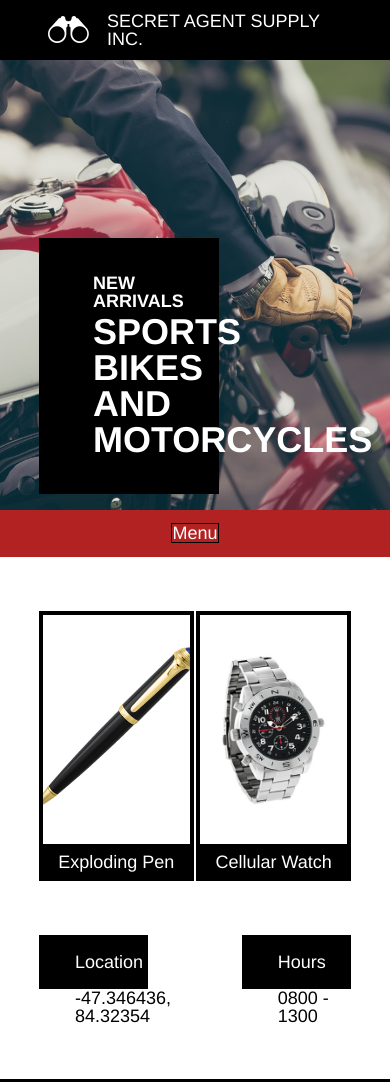
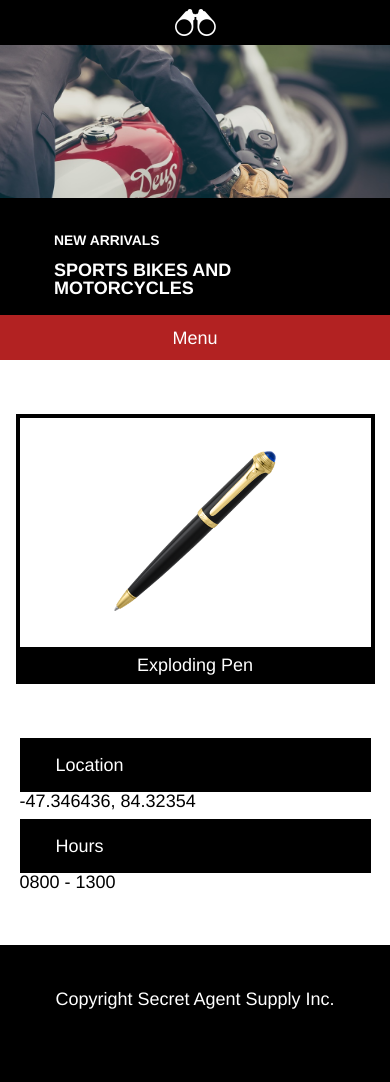
Before and after one commit to kstanigar/SecretAgentSupply, a plain HTML site: page index.html in a window 390 px wide. Shown: the top 1082 px of the page. After the commit the page ends 1053 px from the top, so only its background shows below. Drawn offline with Linux system fonts and the light colour scheme.

Commit message:
Final commit

```diff
--- a/resources/css/style.css
+++ b/resources/css/style.css
@@ -10,6 +10,7 @@ body {
 }
 
 h1 {
+  display: flex;
   font-size: 2rem;
   font-weight: bold;
   margin-top: 0.25rem;
@@ -81,16 +82,16 @@ nav {
   width: 100%;
   height: 25rem;
   background-size: cover;
-  background-position: center;
+  background-position: 60%;
 }
 
 .banner-text {
-  display: block;
+  display: inline-block;
   align-items: center;
   text-transform: uppercase;
   background-color: black;
   max-width: 40%;
-  min-width: 10rem;
+  max-height: 50%;
   margin-left: 10%;
   margin-top: 9rem;
 }
@@ -128,6 +129,7 @@ nav {
   align-items: center;
   width: 30%;
   height: auto;
+  margin: 0 auto;
   border: 4px solid black;
 }
 
@@ -203,7 +205,6 @@ nav {
 
   .nav #menu {
     display: inline-block;
-    border: 1px solid black;
   }
 
   .product-image {
@@ -213,6 +214,29 @@ nav {
 
   #glasses {
     display: none;
+  }
+
+  body {
+    margin: auto;
+  }
+
+  .header-container,
+  .copyright-container,
+  .location-hours,
+  .product-container {
+    width: 100%;
+    margin-left: 0;
+    margin-right: 0;
+  }
+
+  h1 {
+    font-size: 1.5rem;
+  }
+
+  .banner-text {
+    margin-left: 0;
+    margin-right: 0;
+    max-width: 50%;
   }
 
 }
@@ -228,3 +252,73 @@ nav {
     border: 1px solid green;
   }
 }
+
+@media only screen and (max-width: 470px) {
+
+  h1 {
+    font-size: 1rem;
+    padding-bottom: 1rem;
+  }
+
+  h2{
+    font-size: .77rem;
+    padding-bottom: .5rem;
+  }
+
+  .header-text {
+    display: none;
+  }
+
+  .header-container {
+    justify-content: center;
+  }
+
+  .banner {
+    max-height: 15rem;
+  }
+
+  .banner-image {
+    max-height: 15rem;
+
+  }
+
+  .banner-text {
+    display: inline-block;
+    min-width: 100%;
+    margin-top: 10rem;
+    max-height: 8rem;
+  }
+
+  #watch {
+    display: none;
+  }
+
+  .product-image {
+    width: 90%;
+    overflow: hidden;
+  }
+
+  .location-hours {
+    flex-direction: column;
+    align-items: center;
+    justify-content: center;
+  }
+
+  .location,
+  .hours {
+    min-width: 90%;
+  }
+
+  .location-hours p {
+    padding-left: 0rem;
+  }
+
+  .location p {
+    padding-bottom: 0.5rem;
+  }
+
+  .copyright-container {
+    text-align: center;
+  }
+
+}
```
